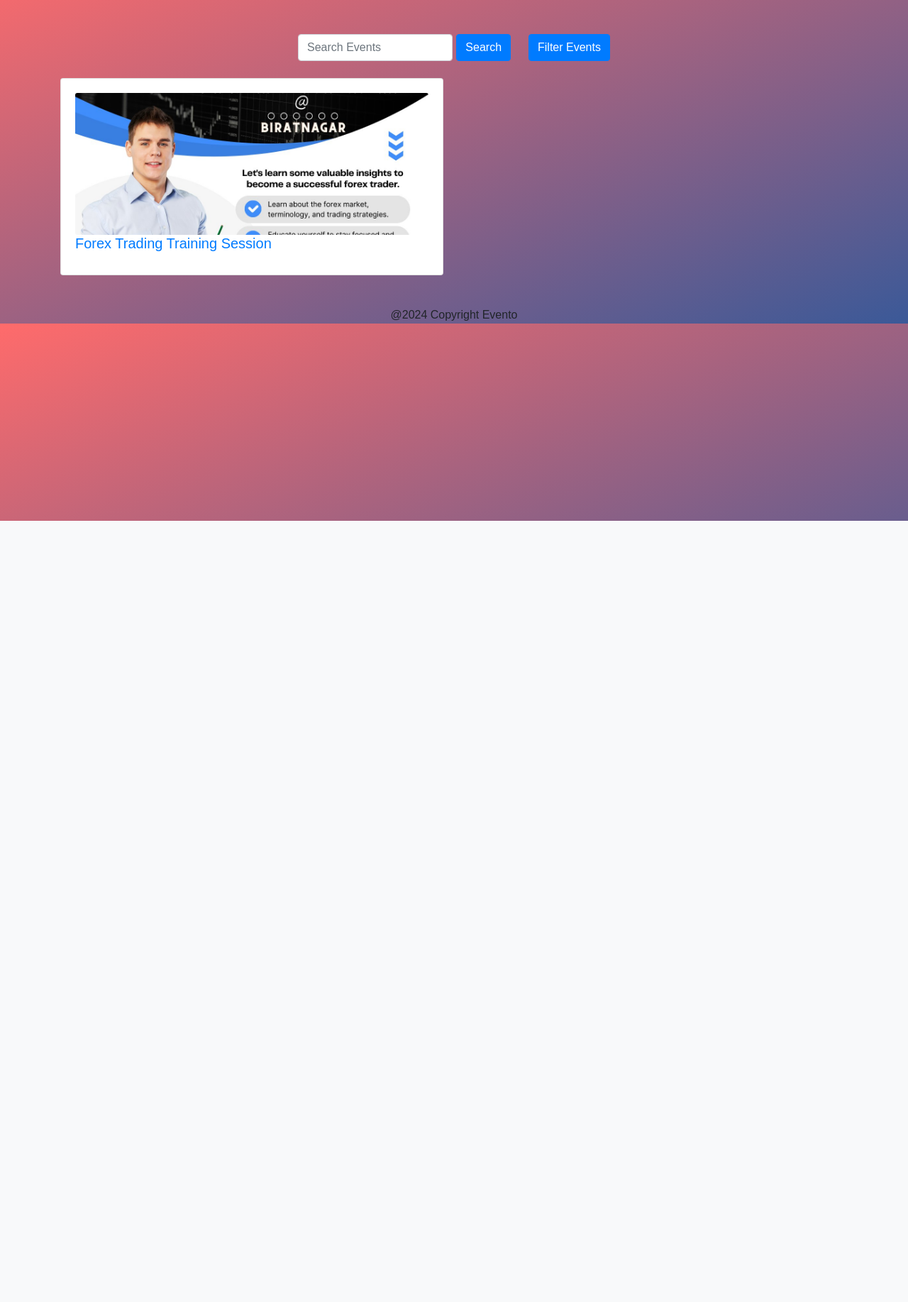
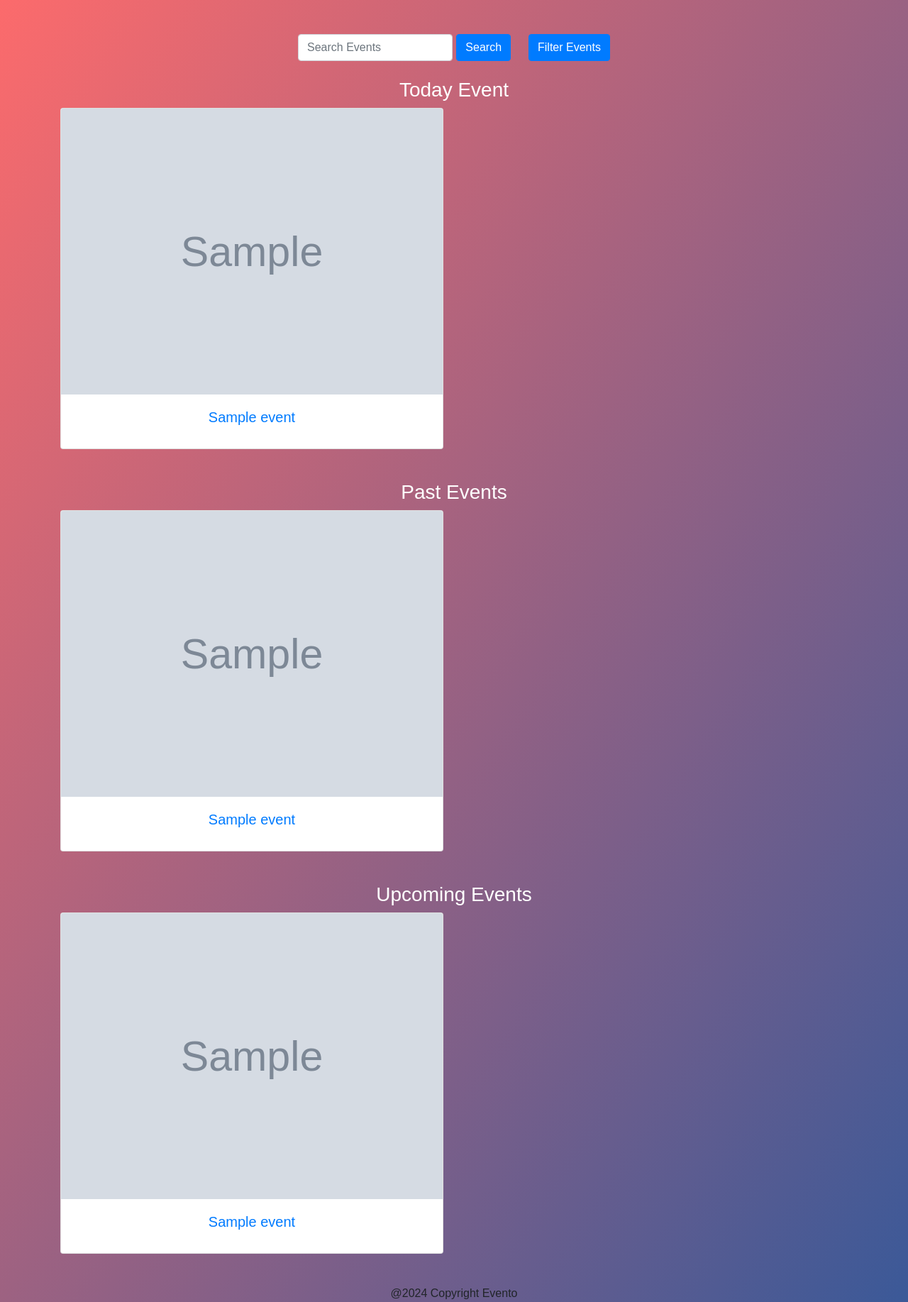
Before and after one commit to BibekRai44/Evento, a Flask app: template templates/dashboard.html in a window 1280 px wide. Shown: the part 66-1901 px from the top of the page at 71% size. Before the commit the page ends 800 px from the top, so only its background shows below. Run offline with Flask 2, Linux system fonts and the light colour scheme; tables that the repository leaves empty hold one stand-in row (values such as "Sample post"); the template is opened without the code that fills it: values that come from a table or form of the project are taken from there, most other values are stand-ins (such as "Sample title", 1, 10 or a date in 2020); grey boxes marked "Sample" are stand-in pictures; some libraries are stand-ins or nearby versions.

Commit message:
small fixes in UI

```diff
--- a/templates/dashboard.html
+++ b/templates/dashboard.html
@@ -109,35 +109,58 @@
 
         </div>
         <br>
-        <div class="row">
-            {% for event in events %}
-            <div class="col-md-6">
-                <div class="card clickable-card" data-toggle="collapse" data-href="{{ url_for('event_details', event_id=event.id) }}">
-                    <div class="card-body">
-                       <!-- <h5 class="card-title"><a href="{{ url_for('event_details', event_id=event.id) }}">{{ event.eventname }}</a></h5>-->
-
-                        <h5 class="card-title">
+        <div style="text-align: center;">
+            <h3 style="color: white;">Today Event</h3>
+                <div class="row">
+                    {% for event in today_events %}
+                        <div class="col-md-6">
+                            <div class="card">
+                            <a href="{{ url_for('event_details', event_id=event.id) }}">
+                                <img src="{{ url_for('static', filename='uploads/' + event.image_path) }}" class="card-img-top" alt="Event Image">
+                            </a>
+                            <div class="card-body">
+                                <h5 class="card-title"><a href="{{ url_for('event_details', event_id=event.id) }}">{{ event.eventname }}</a></h5>
+                            </div>
+                        </div>
+                    </div>
+                    {% endfor %}
+                </div>
+        </div>
+        <br>
+        <div style="text-align: center;">
+            <h3 style="color: white">Past Events</h3>
+            <div class="row">
+                {% for event in past_events %}
+                <div class="col-md-6">
+                    <div class="card">
                         <a href="{{ url_for('event_details', event_id=event.id) }}">
-                            <img src="{{ url_for('static', filename='uploads/' + event.image_path) }}" class="img-fluid card-img" alt="Event Image">
+                            <img src="{{ url_for('static', filename='uploads/' + event.image_path) }}" class="card-img-top" alt="Event Image">
                         </a>
-                        <br>
-                        <a href="{{ url_for('event_details', event_id=event.id) }}">{{ event.eventname }}</a>
-                        </h5>
-
-                        <!--<p class="card-text"><strong>Duration:</strong> {{ event.duration }}</p>
-                        <p class="card-text"><strong>Date:</strong> {{ event.date }}</p>
-                        <p class="card-text"><strong>Location:</strong> {{ event.location }}</p>
-                        <p class="card-text"><strong>Time:</strong> {{ event.time }}</p>
-                        <p class="card-text"><strong>Organized By:</strong> {{ event.organizer }}</p>
-                        <p class="card-text"><strong>Contact Organizer:</strong> {{ event.contactorganizer }}</p>
-                        <p class="card-text"><strong>Description:</strong> {{ event.description }}</p>-->
-
+                        <div class="card-body">
+                            <h5 class="card-title"><a href="{{ url_for('event_details', event_id=event.id) }}">{{ event.eventname }}</a></h5>
+                        </div>
                     </div>
                 </div>
-
-
+                {% endfor %}
             </div>
-            {% endfor %}
+        </div>
+        <br>
+        <div style="text-align: center;">
+            <h3 style="color: white;">Upcoming Events</h3>
+            <div class="row">
+                {% for event in upcoming_events %}
+                <div class="col-md-6">
+                    <div class="card">
+                        <a href="{{ url_for('event_details', event_id=event.id) }}">
+                            <img src="{{ url_for('static', filename='uploads/' + event.image_path) }}" class="card-img-top" alt="Event Image">
+                        </a>
+                        <div class="card-body">
+                            <h5 class="card-title"><a href="{{ url_for('event_details', event_id=event.id) }}">{{ event.eventname }}</a></h5>
+                        </div>
+                    </div>
+                </div>
+                {% endfor %}
+                </div>
         </div>
     </div>
     <!-- Bootstrap JS and dependencies (optional, if needed) -->
--- a/templates/event_details.html
+++ b/templates/event_details.html
@@ -73,6 +73,7 @@
                         </a>
 
                     </li>
+                    {% if not current_user.is_authenticated %}
                     <li class="nav-item mr-3">
                         <a href="{{url_for('login')}}">
                             <button class="btn btn-outline-primary">Login</button>
@@ -83,6 +84,8 @@
                             <button class="btn btn-outline-primary">Register</button>
                         </a>
                     </li>
+                    {% endif %}
+
                     {% if current_user.is_authenticated %}
                         <li class="nav-item mr-3">
                             <button class="btn btn-outline-primary"><a href="{{url_for('logout')}}">Log Out</a></button>
--- a/templates/home.html
+++ b/templates/home.html
@@ -115,8 +115,8 @@
         <h3>Today Event</h3>
             <div class="row">
                 {% for event in today_events %}
-                <div class="col-md-6">
-                    <div class="card">
+                    <div class="col-md-6">
+                        <div class="card">
                         <a href="{{ url_for('event_details', event_id=event.id) }}">
                             <img src="{{ url_for('static', filename='uploads/' + event.image_path) }}" class="card-img-top" alt="Event Image">
                         </a>
```
